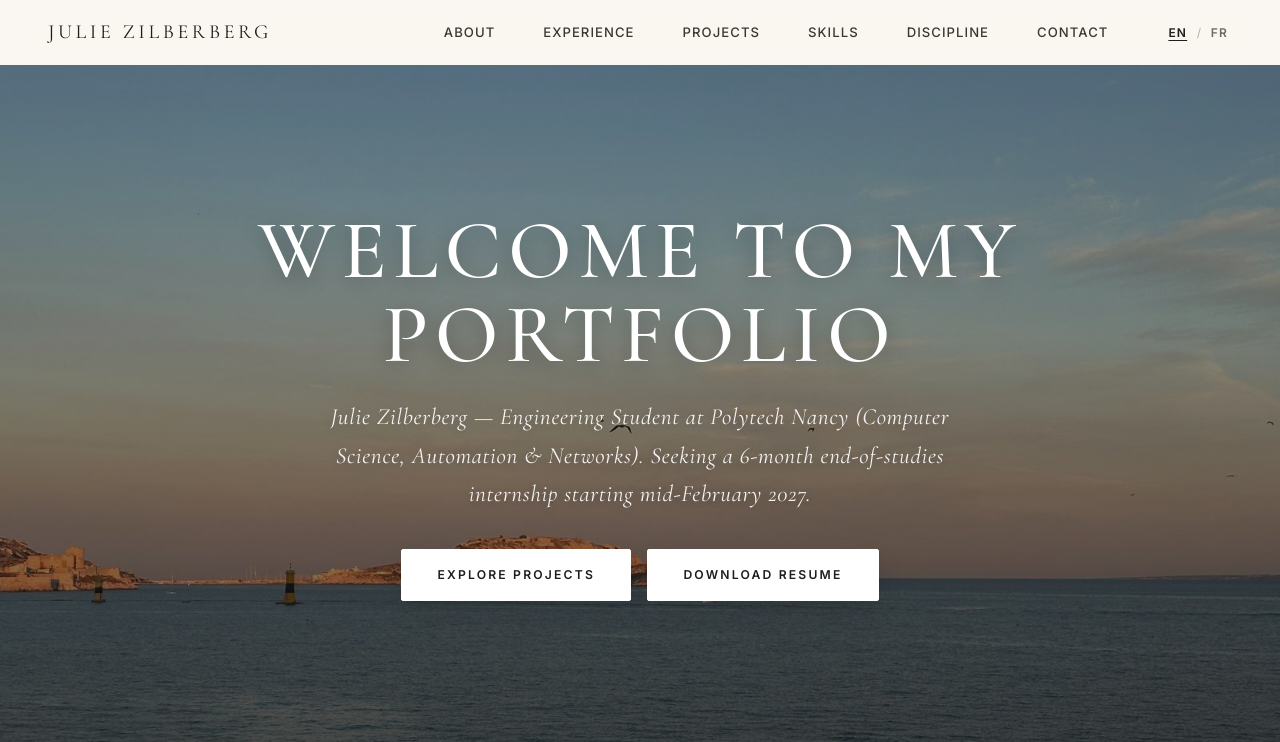
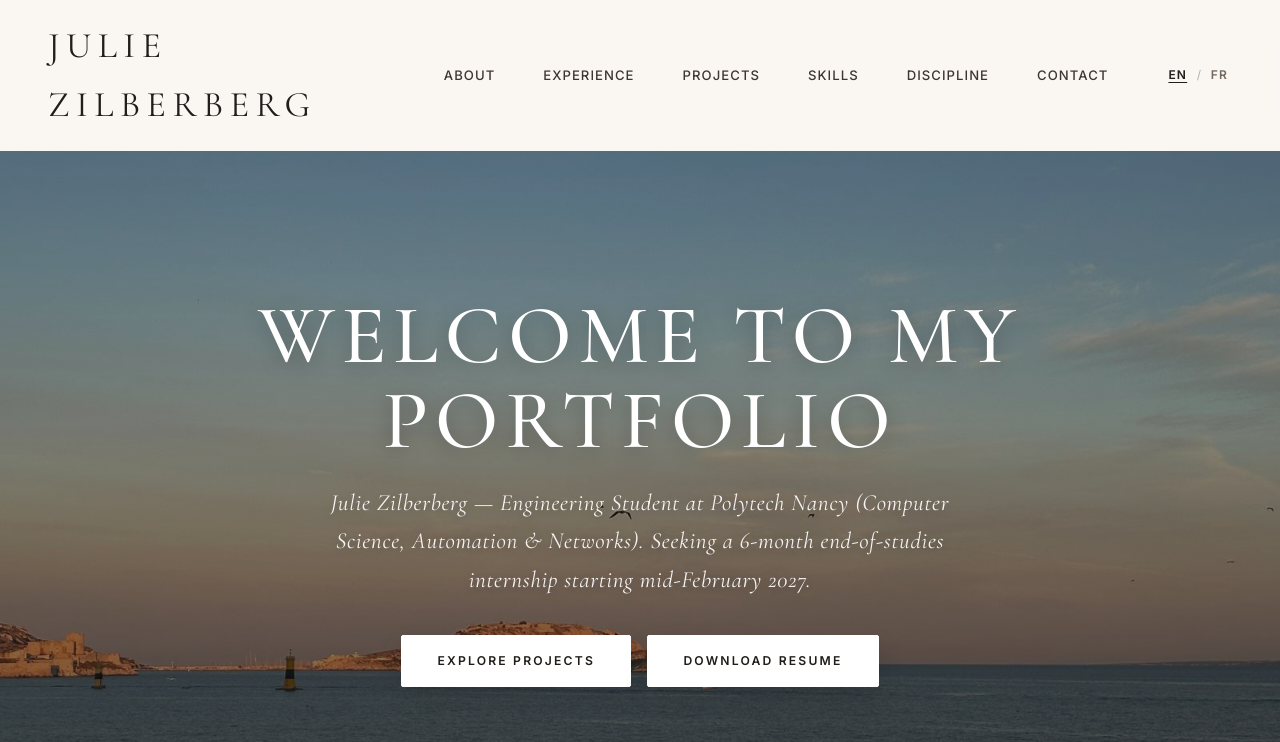
Before and after one commit to juliegbblz/portfolio, a React (Vite) app: page / in a window 1280 px wide. Shown: the top 742 px of the page. Built offline with nearby package versions, Linux system fonts and the light colour scheme; a web font is replaced by a local one.

Commit message:
font size

```diff
--- a/style.css
+++ b/style.css
@@ -58,7 +58,7 @@ body {
 
 .brand-editorial {
   font-family: var(--font-serif);
-  font-size: 1.25rem;
+  font-size: 2.25rem;
   letter-spacing: 0.18em;
   font-weight: 400;
   text-transform: uppercase;
```
